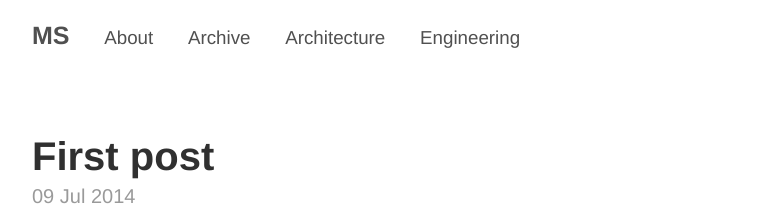
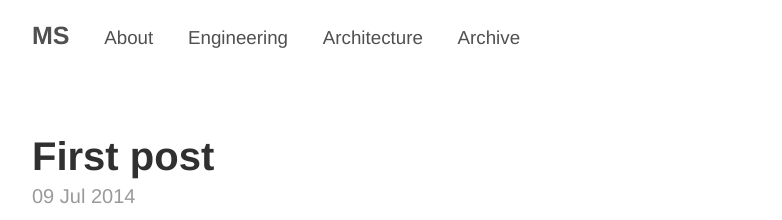
Before and after one commit to somniumm/somniumm.github.io, a Jekyll site: the page built from index.html, in a window 1280 px wide. Shown: the top 220 px of the page, without its empty margins (248-1030 px from the left). Built offline with Jekyll 4.4.1, drawn with Linux system fonts in a browser that asks for light colours; Markdown is read by kramdown in place of the engine named in the settings; the list of posts is cut into pages by our own code.

Commit message:
change order

```diff
--- a/_config.yml
+++ b/_config.yml
@@ -25,6 +25,6 @@ github:
 
 pages_list:
   About: '/about'
+  Engineering: '/engineering'
+  Architecture: '/architecture'
   Archive: '/archive'
-  Architecture: '/architecture'
-  Engineering: '/engineering'
```
